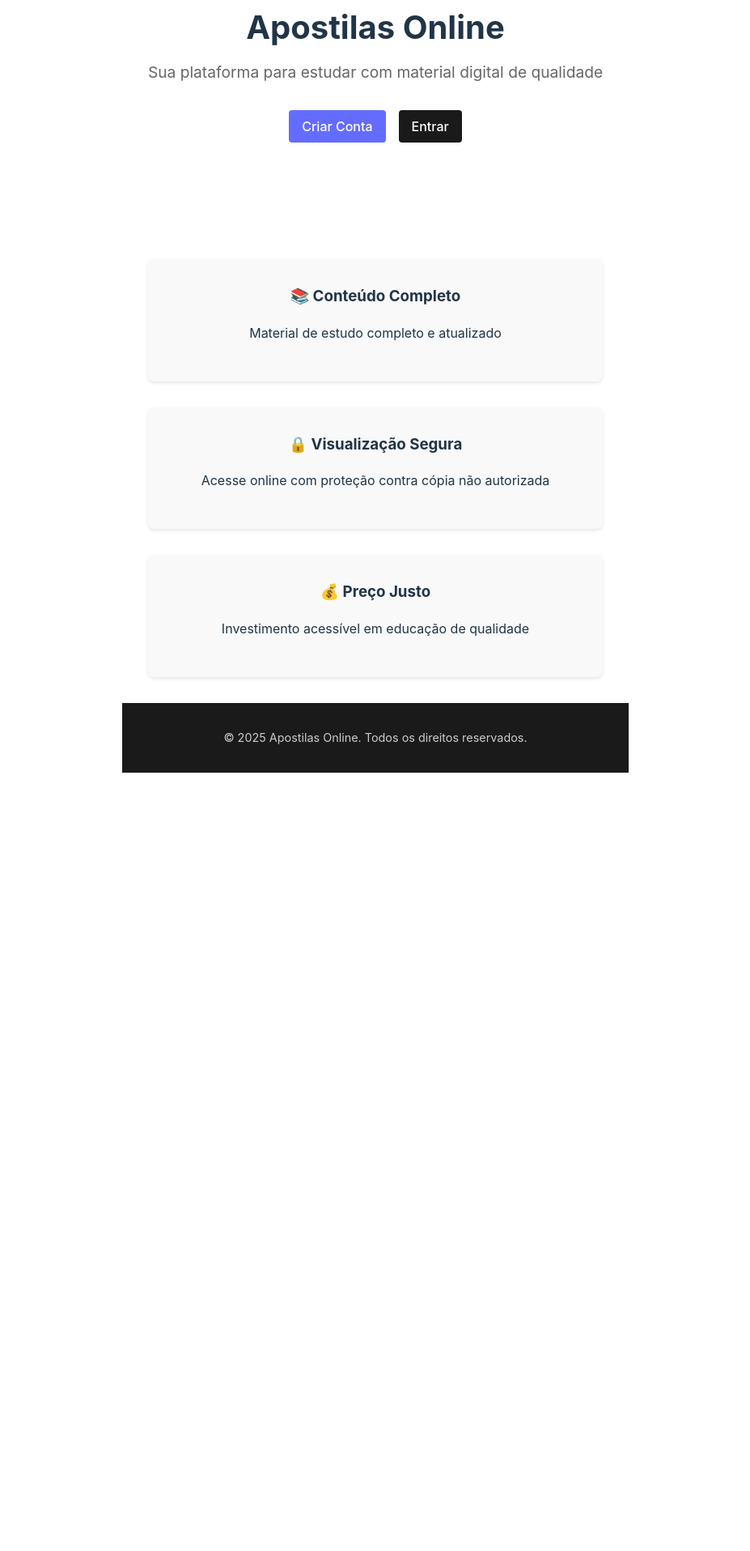
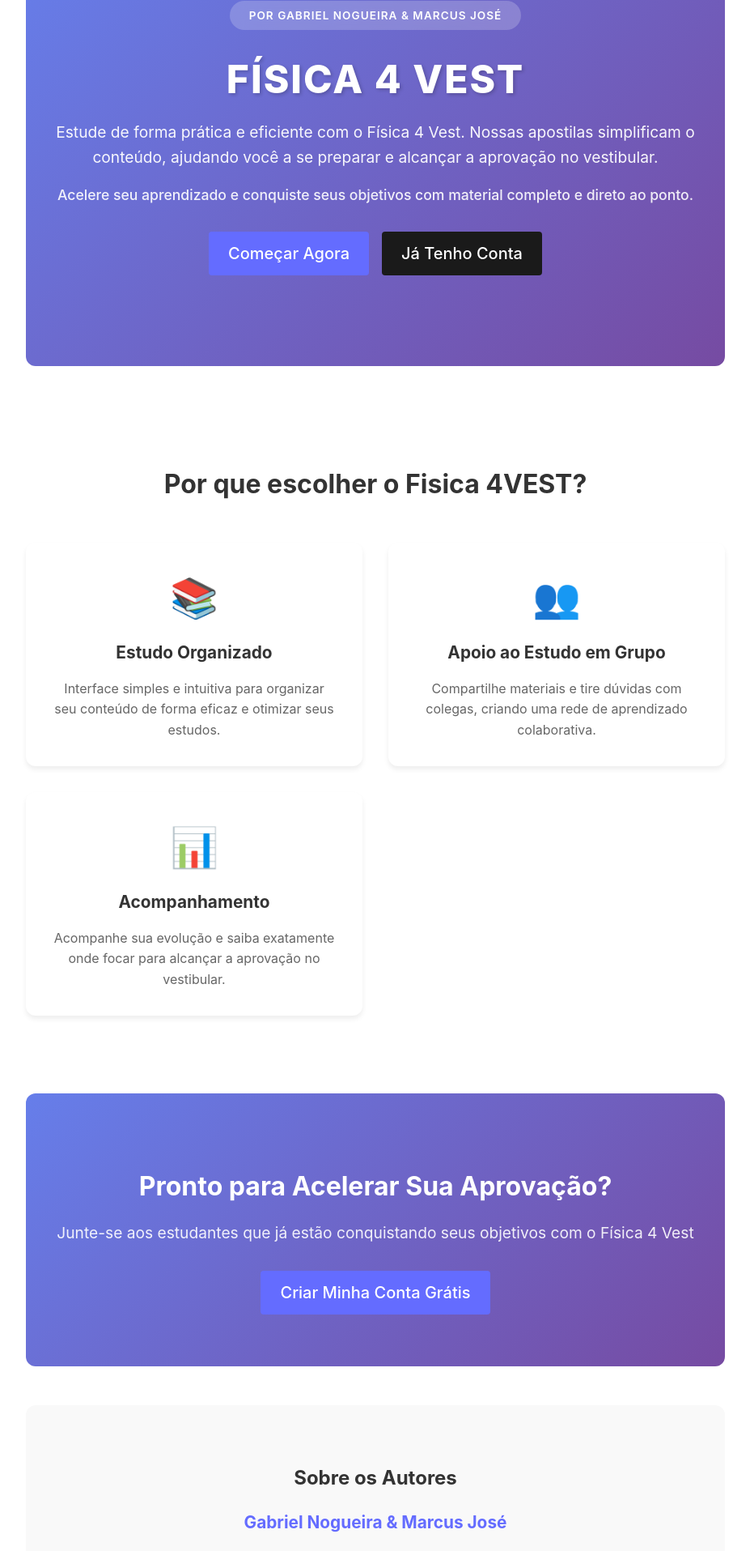
Before and after one commit to ruandd9/specs-apo, a React (Vite) app in the folder frontend/: page / in a window 1280 px wide. Shown: the part 199-2114 px from the top of the page at 81% size, without its empty margins (176-1103 px from the left). Before the commit the page ends 1153 px from the top, so only its background shows below. Built offline with nearby package versions, Linux system fonts and the light colour scheme; no server answers.

Commit message:
feat: Melhorar página inicial com branding Física 4 Vest e comunicação focada em vestibular

```diff
--- a/frontend/src/App.css
+++ b/frontend/src/App.css
@@ -124,18 +124,55 @@ main {
 /* Home page */
 .hero {
   text-align: center;
-  padding: 3rem 0;
+  padding: 4rem 2rem;
+  background: linear-gradient(135deg, #667eea 0%, #764ba2 100%);
+  color: white;
+  border-radius: 12px;
+  margin-bottom: 3rem;
 }
 
-.hero h1 {
-  font-size: 2.5rem;
+.hero-badge {
   margin-bottom: 1rem;
 }
 
-.hero p {
+.badge-text {
+  display: inline-block;
+  background: rgba(255, 255, 255, 0.2);
+  padding: 0.5rem 1.5rem;
+  border-radius: 20px;
+  font-size: 0.85rem;
+  font-weight: 600;
+  letter-spacing: 1px;
+  backdrop-filter: blur(10px);
+}
+
+.hero-title {
+  margin-bottom: 1.5rem;
+}
+
+.brand-name {
+  font-size: 3rem;
+  font-weight: 800;
+  display: block;
+  text-shadow: 2px 2px 4px rgba(0,0,0,0.2);
+  letter-spacing: 2px;
+}
+
+.hero-subtitle {
   font-size: 1.2rem;
+  margin-bottom: 1rem;
+  line-height: 1.6;
+  max-width: 800px;
+  margin-left: auto;
+  margin-right: auto;
+  opacity: 0.95;
+}
+
+.hero-cta-text {
+  font-size: 1.1rem;
   margin-bottom: 2rem;
-  color: #666;
+  font-weight: 500;
+  opacity: 0.9;
 }
 
 .cta-buttons {
@@ -145,22 +182,163 @@ main {
   margin-bottom: 3rem;
 }
 
+/* Material Showcase */
+.material-showcase {
+  background: linear-gradient(135deg, #f5f7fa 0%, #c3cfe2 100%);
+  padding: 3rem 2rem;
+  border-radius: 12px;
+  margin-bottom: 3rem;
+  text-align: center;
+}
+
+.showcase-content {
+  max-width: 700px;
+  margin: 0 auto;
+}
+
+.showcase-label {
+  display: inline-block;
+  background: #646cff;
+  color: white;
+  padding: 0.4rem 1rem;
+  border-radius: 20px;
+  font-size: 0.85rem;
+  font-weight: 600;
+  margin-bottom: 1rem;
+}
+
+.showcase-title {
+  font-size: 2rem;
+  margin-bottom: 1rem;
+  color: #333;
+}
+
+.showcase-description {
+  font-size: 1.1rem;
+  color: #666;
+  margin-bottom: 1.5rem;
+  line-height: 1.6;
+}
+
+.showcase-price {
+  display: flex;
+  align-items: center;
+  justify-content: center;
+  gap: 1rem;
+  margin: 2rem 0;
+}
+
+.price-label {
+  font-size: 1rem;
+  color: #666;
+}
+
+.price-value {
+  font-size: 2.5rem;
+  font-weight: 700;
+  color: #646cff;
+}
+
+/* Features Section */
+.features-section {
+  padding: 3rem 0;
+}
+
+.section-title {
+  text-align: center;
+  font-size: 2rem;
+  margin-bottom: 3rem;
+  color: #333;
+}
+
 .features {
   display: grid;
-  grid-template-columns: repeat(auto-fit, minmax(300px, 1fr));
+  grid-template-columns: repeat(auto-fit, minmax(280px, 1fr));
   gap: 2rem;
-  margin-top: 3rem;
+  margin-top: 2rem;
 }
 
 .feature {
-  background-color: #f9f9f9;
+  background-color: #ffffff;
   padding: 2rem;
-  border-radius: 8px;
-  box-shadow: 0 2px 4px rgba(0,0,0,0.1);
+  border-radius: 12px;
+  box-shadow: 0 4px 6px rgba(0,0,0,0.07);
+  transition: transform 0.3s, box-shadow 0.3s;
+  text-align: center;
+}
+
+.feature:hover {
+  transform: translateY(-5px);
+  box-shadow: 0 8px 12px rgba(0,0,0,0.12);
+}
+
+.feature-icon {
+  font-size: 3rem;
+  margin-bottom: 1rem;
 }
 
 .feature h3 {
   margin-top: 0;
+  margin-bottom: 1rem;
+  color: #333;
+  font-size: 1.3rem;
+}
+
+.feature p {
+  color: #666;
+  line-height: 1.6;
+  margin: 0;
+}
+
+/* CTA Section */
+.cta-section {
+  background: linear-gradient(135deg, #667eea 0%, #764ba2 100%);
+  color: white;
+  padding: 4rem 2rem;
+  border-radius: 12px;
+  text-align: center;
+  margin: 3rem 0;
+}
+
+.cta-section h2 {
+  font-size: 2rem;
+  margin-bottom: 1rem;
+}
+
+.cta-section p {
+  font-size: 1.2rem;
+  margin-bottom: 2rem;
+  opacity: 0.9;
+}
+
+/* Authors Section */
+.authors-section {
+  text-align: center;
+  padding: 3rem 2rem;
+  background-color: #f9f9f9;
+  border-radius: 12px;
+  margin-top: 3rem;
+}
+
+.authors-section h3 {
+  font-size: 1.5rem;
+  margin-bottom: 1rem;
+  color: #333;
+}
+
+.authors-names {
+  font-size: 1.3rem;
+  font-weight: 700;
+  color: #646cff;
+  margin-bottom: 1rem;
+}
+
+.authors-description {
+  font-size: 1.1rem;
+  color: #666;
+  line-height: 1.6;
+  max-width: 700px;
+  margin: 0 auto;
 }
 
 /* Login/Register pages */
--- a/frontend/src/pages/Home.jsx
+++ b/frontend/src/pages/Home.jsx
@@ -31,49 +31,106 @@ const Home = () => {
 
   return (
     <div className="home">
+      {/* Hero Section */}
       <div className="hero">
-        <h1>Apostilas Online</h1>
-        <p>Sua plataforma para estudar com material digital de qualidade</p>
+        <div className="hero-badge">
+          <span className="badge-text">POR GABRIEL NOGUEIRA & MARCUS JOSÉ</span>
+        </div>
+        <h1 className="hero-title">
+          <span className="brand-name">FÍSICA 4 VEST</span>
+        </h1>
+        <p className="hero-subtitle">
+          Estude de forma prática e eficiente com o Física 4 Vest.
+          Nossas apostilas simplificam o conteúdo, ajudando você a se preparar
+          e alcançar a aprovação no vestibular.
+        </p>
+        <p className="hero-cta-text">
+          Acelere seu aprendizado e conquiste seus objetivos com material completo e direto ao ponto.
+        </p>
 
         {!user ? (
           <div className="cta-buttons">
-            <Link to="/register" className="btn btn-primary">Criar Conta</Link>
-            <Link to="/login" className="btn btn-secondary">Entrar</Link>
+            <Link to="/register" className="btn btn-primary btn-lg">Começar Agora</Link>
+            <Link to="/login" className="btn btn-secondary btn-lg">Já Tenho Conta</Link>
           </div>
         ) : hasPurchased ? (
           <div className="cta-buttons">
-            <Link to={`/view/${material._id}`} className="btn btn-primary">Acessar Apostila</Link>
+            <Link to={`/view/${material._id}`} className="btn btn-primary btn-lg">
+              📖 Acessar Minha Apostila
+            </Link>
           </div>
         ) : material ? (
           <div className="cta-buttons">
-            <Link to={`/material/${material._id}`} className="btn btn-primary">Ver Detalhes</Link>
+            <Link to={`/material/${material._id}`} className="btn btn-primary btn-lg">
+              Ver Apostila Disponível
+            </Link>
           </div>
         ) : null}
       </div>
 
+      {/* Material Showcase */}
       {material && !loading && (
         <div className="material-showcase">
-          <h2>{material.title}</h2>
-          <p>{material.description}</p>
+          <div className="showcase-content">
+            <span className="showcase-label">Apostila Disponível</span>
+            <h2 className="showcase-title">{material.title}</h2>
+            <p className="showcase-description">{material.description}</p>
             {!hasPurchased && (
-            <p className="price">R$ {material.price.toFixed(2)}</p>
+              <div className="showcase-price">
+                <span className="price-label">Investimento:</span>
+                <span className="price-value">R$ {material.price.toFixed(2)}</span>
+              </div>
             )}
+            {!user && (
+              <Link to="/register" className="btn btn-primary">
+                Criar Conta para Adquirir
+              </Link>
+            )}
+          </div>
         </div>
       )}
 
+      {/* Features Section */}
+      <div className="features-section">
+        <h2 className="section-title">Por que escolher o Fisica 4VEST?</h2>
         <div className="features">
           <div className="feature">
-          <h3>📚 Conteúdo Completo</h3>
-          <p>Material de estudo completo e atualizado</p>
+            <div className="feature-icon">📚</div>
+            <h3>Estudo Organizado</h3>
+            <p>Interface simples e intuitiva para organizar seu conteúdo de forma eficaz e otimizar seus estudos.</p>
           </div>
           <div className="feature">
-          <h3>🔒 Visualização Segura</h3>
-          <p>Acesse online com proteção contra cópia não autorizada</p>
+            <div className="feature-icon">👥</div>
+            <h3>Apoio ao Estudo em Grupo</h3>
+            <p>Compartilhe materiais e tire dúvidas com colegas, criando uma rede de aprendizado colaborativa.</p>
           </div>
           <div className="feature">
-          <h3>💰 Preço Justo</h3>
-          <p>Investimento acessível em educação de qualidade</p>
+            <div className="feature-icon">📊</div>
+            <h3>Acompanhamento</h3>
+            <p>Acompanhe sua evolução e saiba exatamente onde focar para alcançar a aprovação no vestibular.</p>
           </div>
+        </div>
+      </div>
+
+      {/* CTA Section */}
+      {!user && (
+        <div className="cta-section">
+          <h2>Pronto para Acelerar Sua Aprovação?</h2>
+          <p>Junte-se aos estudantes que já estão conquistando seus objetivos com o Física 4 Vest</p>
+          <Link to="/register" className="btn btn-primary btn-lg">
+            Criar Minha Conta Grátis
+          </Link>
+        </div>
+      )}
+
+      {/* Authors Section */}
+      <div className="authors-section">
+        <h3>Sobre os Autores</h3>
+        <p className="authors-names">Gabriel Nogueira & Marcus José</p>
+        <p className="authors-description">
+          Professores especializados em Física para vestibulares, com anos de experiência
+          ajudando estudantes a alcançarem a aprovação nos principais processos seletivos do país.
+        </p>
       </div>
     </div>
   );
```
Lines whose indentation alone changed are shown as unchanged.
